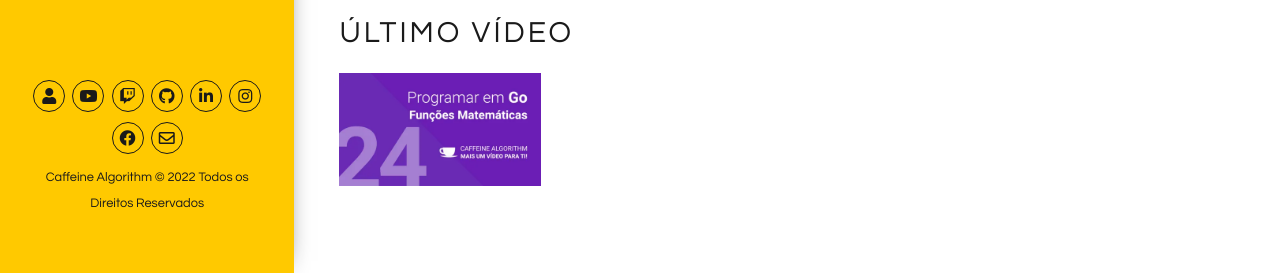
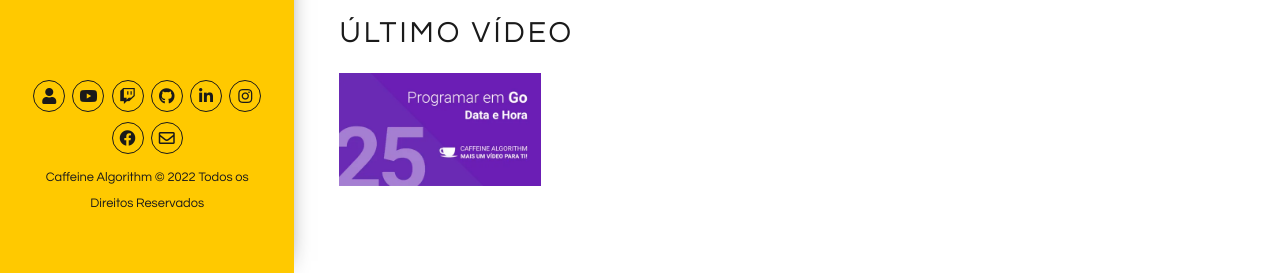
Before and after one commit to caffeinealgorithm/caffeinealgorithm.github.io, a Jekyll site: the page built from index.html, in a window 1280 px wide and 1141 px high. Shown: the part 865-1138 px from the top of the window. Built offline with Jekyll 4.4.1, drawn with Linux system fonts in a browser that asks for light colours.

Commit message:
Add 25º episode of the Go programming series

```diff
--- a/index.html
+++ b/index.html
@@ -76,7 +76,7 @@
       </div>
 
       <div class="row">
-        {% for video in site.go %} {% if video.id == "/go/24" %}
+        {% for video in site.go %} {% if video.id == "/go/25" %}
         <div class="col-xs-12 col-sm-3 col-sm-6 col-lg-6 col-xl-3">
           <a
             href="https://www.youtube.com/embed/{{ video.custom_id }}"
```
Also changed, not shown: _go/25.md (added, +5 -0 lines), assets/img/playlists/go/25.png (added), assets/img/playlists/go/25.webp (added).
